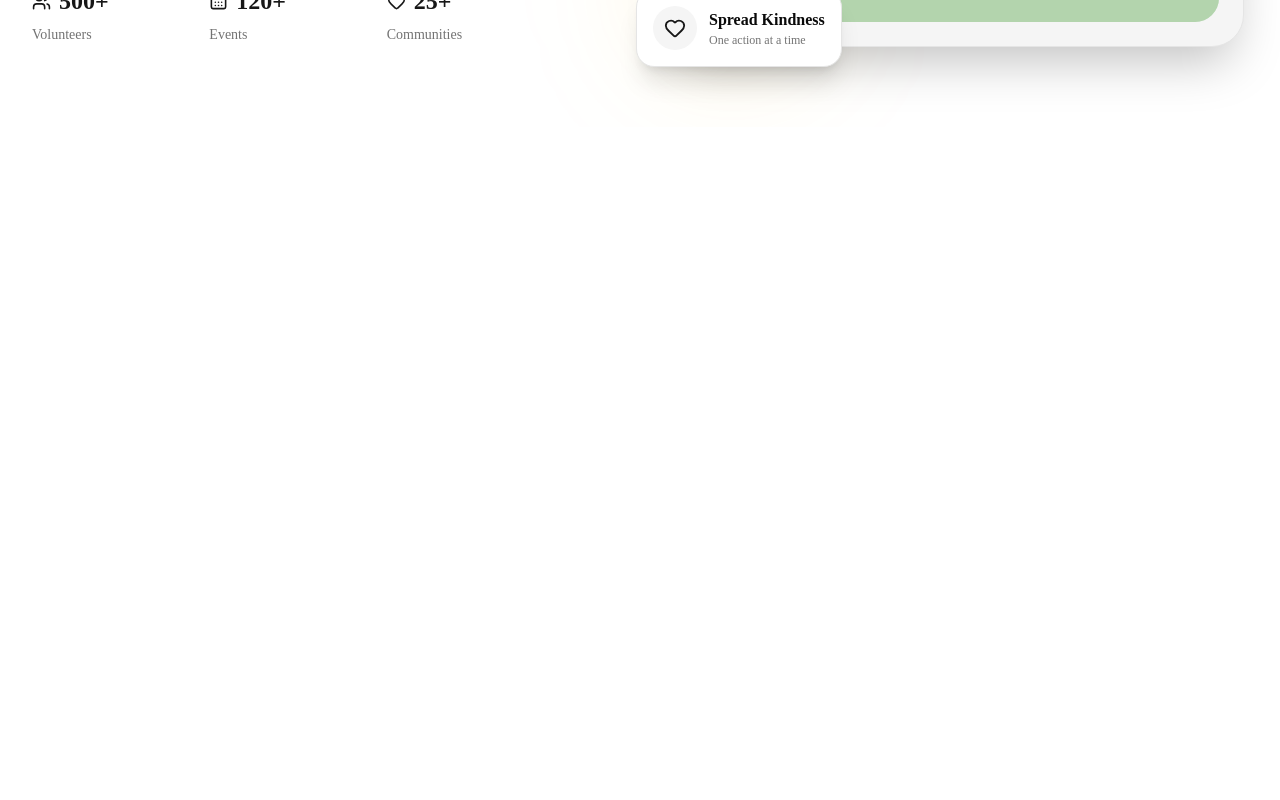
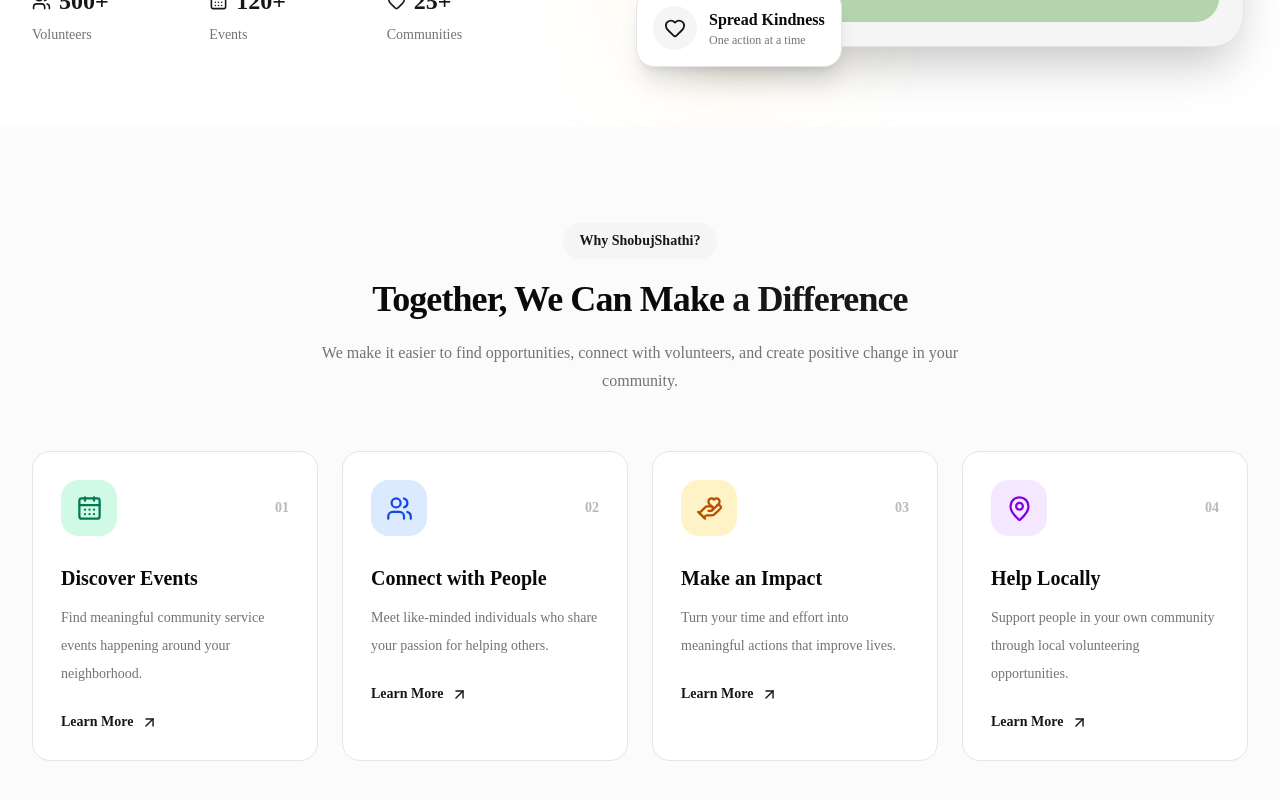
Before and after one commit to NayeemurRahman0017/shoboj-sathi-client, a Next.js app: page / in a window 1280 px wide. Shown: the part 716-1516 px from the top of the page. Before the commit the page ends 843 px from the top, so only its background shows below. Built offline with nearby package versions, Linux system fonts and the light colour scheme.

Commit message:
feat: add homepage features section

```diff
--- a/src/app/page.tsx
+++ b/src/app/page.tsx
@@ -1,9 +1,11 @@
 import Hero from "@/components/home/Hero";
+import Features from "@/components/home/Features";
 
 export default function HomePage() {
   return (
     <main>
       <Hero />
+      <Features />
     </main>
   );
 }
--- /dev/null
+++ b/src/components/home/Features.tsx
@@ -0,0 +1,105 @@
+import {
+  CalendarDays,
+  Users,
+  HandHeart,
+  MapPin,
+  ArrowUpRight,
+} from "lucide-react";
+
+const features = [
+  {
+    icon: CalendarDays,
+    title: "Discover Events",
+    description:
+      "Find meaningful community service events happening around your neighborhood.",
+    color: "bg-emerald-100 text-emerald-700 dark:bg-emerald-900/40 dark:text-emerald-400",
+  },
+  {
+    icon: Users,
+    title: "Connect with People",
+    description:
+      "Meet like-minded individuals who share your passion for helping others.",
+    color: "bg-blue-100 text-blue-700 dark:bg-blue-900/40 dark:text-blue-400",
+  },
+  {
+    icon: HandHeart,
+    title: "Make an Impact",
+    description:
+      "Turn your time and effort into meaningful actions that improve lives.",
+    color: "bg-amber-100 text-amber-700 dark:bg-amber-900/40 dark:text-amber-400",
+  },
+  {
+    icon: MapPin,
+    title: "Help Locally",
+    description:
+      "Support people in your own community through local volunteering opportunities.",
+    color: "bg-purple-100 text-purple-700 dark:bg-purple-900/40 dark:text-purple-400",
+  },
+];
+
+export default function Features() {
+  return (
+    <section className="bg-secondary/40 py-20 sm:py-24">
+      <div className="mx-auto max-w-7xl px-5 lg:px-8">
+        {/* Section Heading */}
+        <div className="mx-auto mb-14 max-w-2xl text-center">
+          <span className="inline-block rounded-full bg-secondary px-4 py-2 text-sm font-semibold text-primary">
+            Why ShobujShathi?
+          </span>
+
+          <h2 className="mt-5 text-3xl font-bold tracking-tight text-foreground sm:text-4xl">
+            Together, We Can Make
+            <span className="text-primary"> a Difference</span>
+          </h2>
+
+          <p className="mt-5 leading-7 text-muted-foreground">
+            We make it easier to find opportunities, connect with volunteers,
+            and create positive change in your community.
+          </p>
+        </div>
+
+        {/* Feature Cards */}
+        <div className="grid gap-6 sm:grid-cols-2 lg:grid-cols-4">
+          {features.map((feature, index) => {
+            const Icon = feature.icon;
+
+            return (
+              <div
+                key={feature.title}
+                className="group rounded-2xl border border-border bg-card p-7 transition-all duration-300 hover:-translate-y-2 hover:border-primary/30 hover:shadow-xl"
+              >
+                <div className="flex items-center justify-between">
+                  <div
+                    className={`flex h-14 w-14 items-center justify-center rounded-2xl ${feature.color}`}
+                  >
+                    <Icon size={27} />
+                  </div>
+
+                  <span className="text-sm font-semibold text-muted-foreground/50">
+                    0{index + 1}
+                  </span>
+                </div>
+
+                <h3 className="mt-7 text-xl font-bold text-foreground">
+                  {feature.title}
+                </h3>
+
+                <p className="mt-3 text-sm leading-7 text-muted-foreground">
+                  {feature.description}
+                </p>
+
+                <div className="mt-6 flex items-center gap-2 text-sm font-semibold text-primary">
+                  Learn More
+                  <ArrowUpRight
+                    size={17}
+                    className="transition-transform group-hover:-translate-y-1 group-hover:translate-x-1"
+                  />
+                </div>
+              </div>
+            );
+          })}
+        </div>
+      </div>
+    </section>
+  );
+}
```
